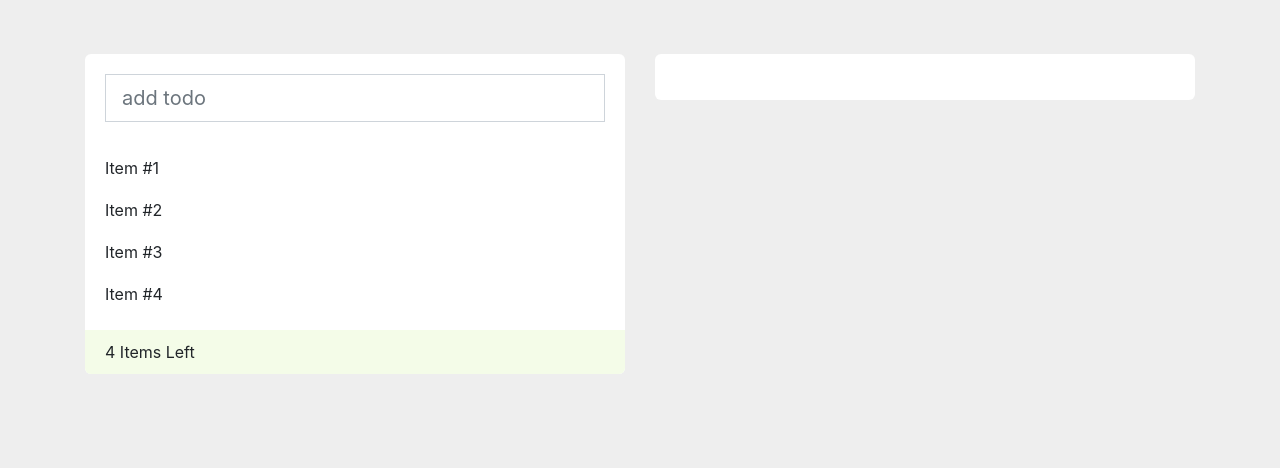
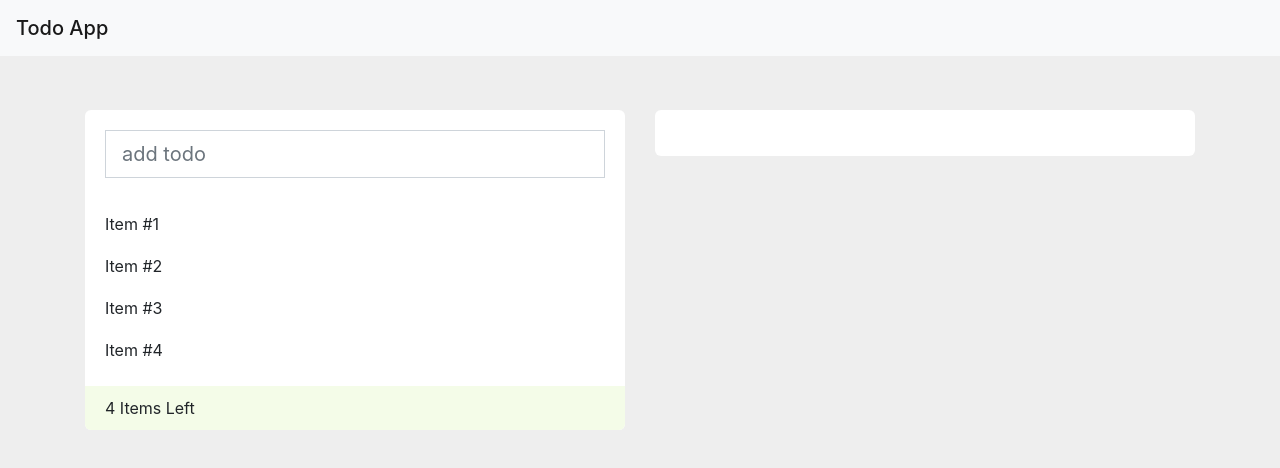
Before and after one commit to abdel20172/Formation-React-TODO-List, a React (Create React App) app in the folder todo/: page / in a window 1280 px wide. Shown: the top 468 px of the page. Built offline with nearby package versions, Linux system fonts and the light colour scheme.

Commit message:
Finitions

```diff
--- a/todo/src/TodoApp.js
+++ b/todo/src/TodoApp.js
@@ -66,6 +66,10 @@ export default class TodoApp extends Component{
     };
     render(){
         return(
+            <div>
+            <nav class="navbar navbar-light bg-light">
+            <span class="navbar-brand mb-0 h1">Todo App</span>
+            </nav>
         <div className="container">
             <br/>
             <div className="row">
@@ -111,6 +115,7 @@ export default class TodoApp extends Component{
                     </div>
                 </div>
             </div>
+        </div>
         </div>);
     }
 }
```
